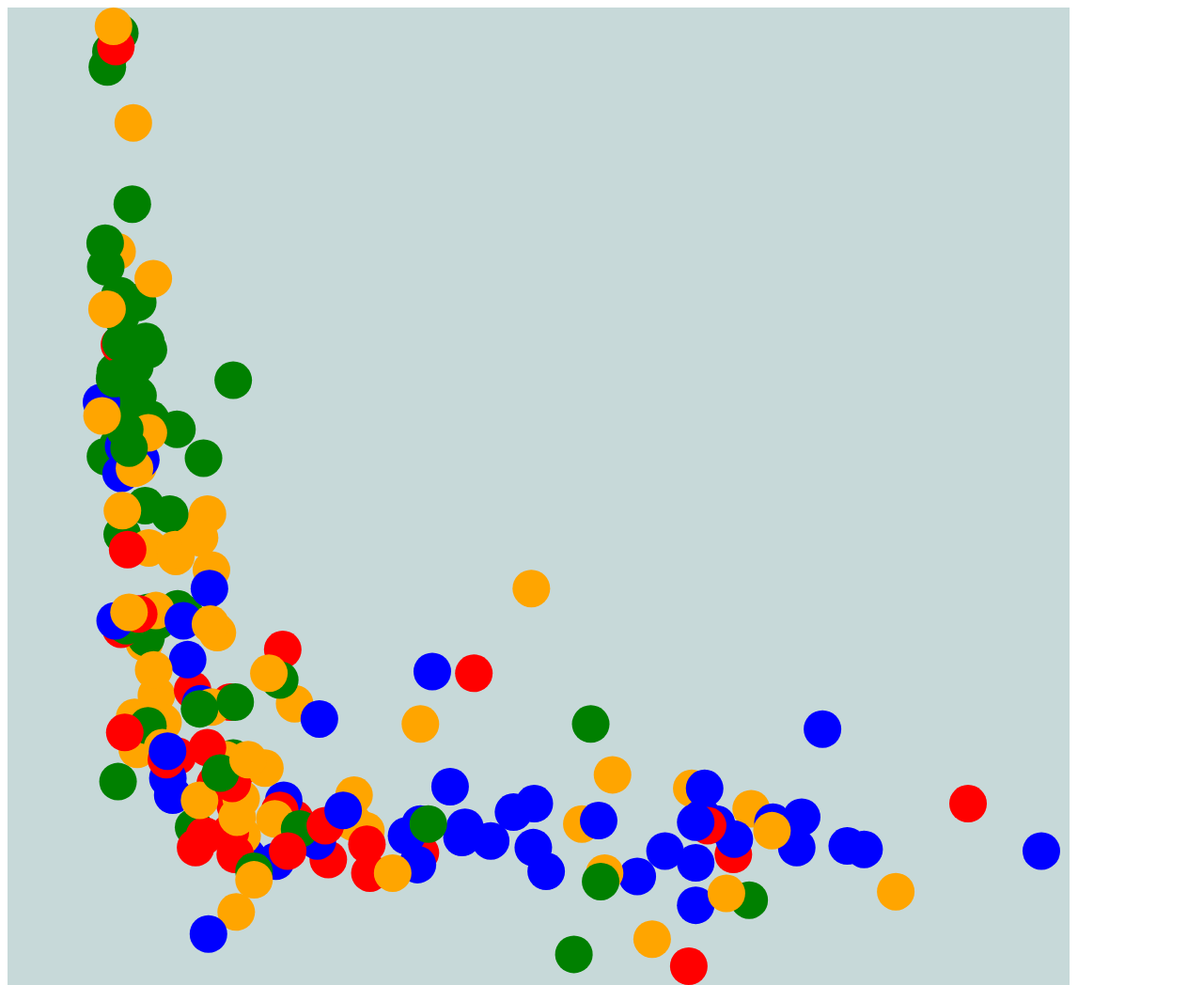
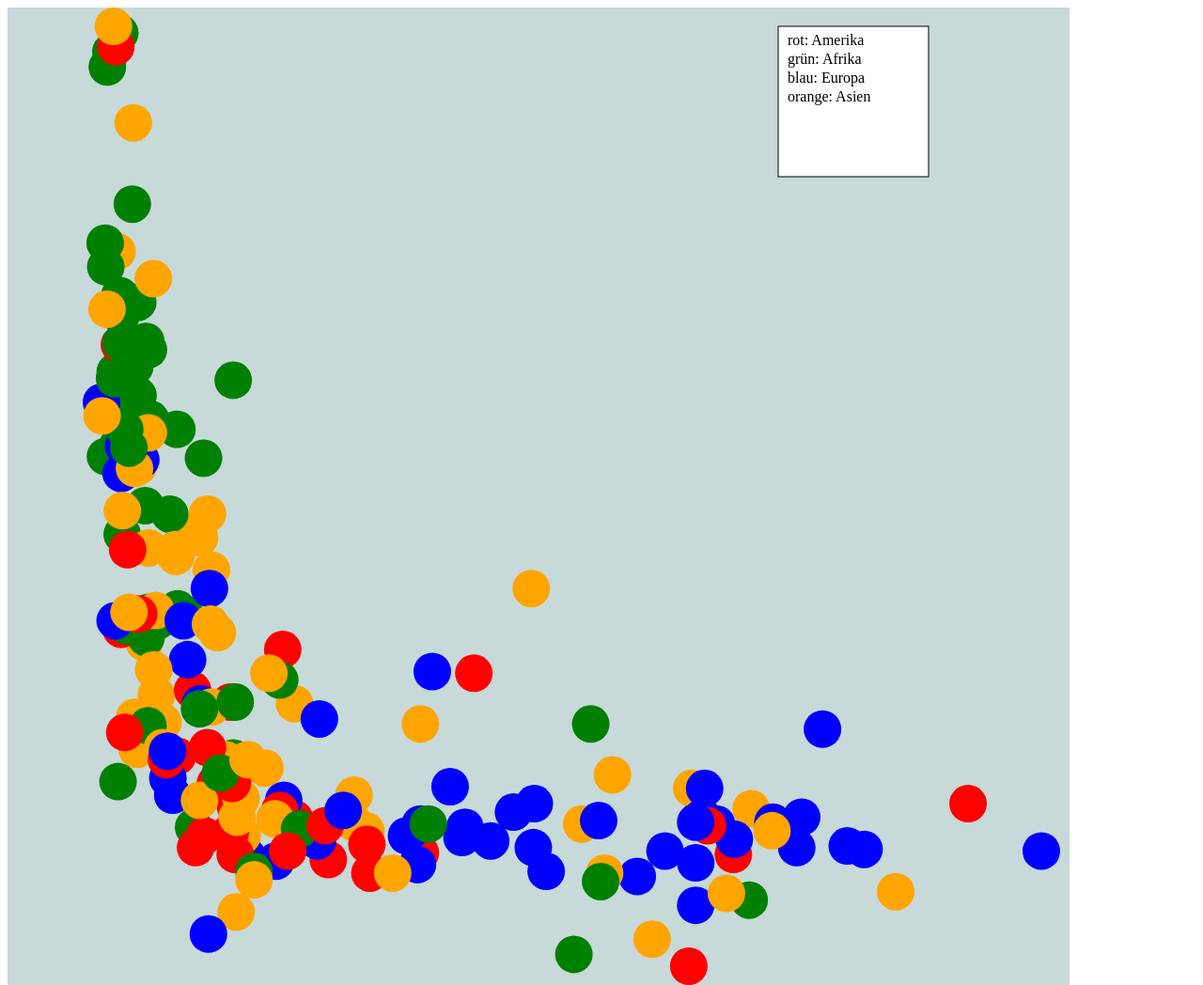
Before and after one commit to tu0711/Assignment_Visualisierung, a plain HTML site: page index.html in a window 1280 px wide. Shown: the top 1048 px of the page at 94% size. Drawn offline with nearby package versions, Linux system fonts and the light colour scheme.

Commit message:
Legende und Farben hinzugefügt

```diff
--- a/styles.css
+++ b/styles.css
@@ -10,3 +10,11 @@ color: black;
 .chart {
   background-color: #C7D9D9;
 }
+
+
+
+.legend {
+  font-size: 12px;
+  font-family: sans-serif;
+  fill: black;
+}
--- a/visualization.js
+++ b/visualization.js
@@ -20,10 +20,6 @@ d3.csv("gapminder.csv").then(function(dataset) {
 
 
 
-
-
-
-
   // AXES
 
   const margin = {top: 20, right: 30, bottom: 30, left: 100};
@@ -35,7 +31,7 @@ let svg = d3.select("svg")
   .attr("class", "chart");
 
 let chart = svg.append("g")                                                       // aus Vorlesung
-  .attr("transform", "translate(" + margin.left + "," + margin.top + ")")         // aus Vorlesung
+.attr("transform", "translate(" + margin.left + "," + margin.top + ")")         // aus Vorlesung
 .selectAll("circle")
 .data(dataset)
 .enter()
@@ -58,6 +54,46 @@ return scaleY(d[param2]) ; })   // cy aus CSV / Babies per Woman
 });
 
 
+
+
+svg.append("rect")
+  .attr("x", svgWidth - 180)
+  .attr("y", 20)
+  .attr("width", 160)
+  .attr("height", 160)
+  .attr("fill", "white")
+  .attr("stroke", "black")
+
+
+svg.append("text")
+  .attr("class", "legende")
+  .attr("x", svgWidth - 170)
+  .attr("y", 40)
+  .text("rot: Amerika");
+
+  svg.append("text")
+  .attr("class", "legende")
+  .attr("x", svgWidth - 170)
+  .attr("y", 60)
+  .text("grün: Afrika");
+
+  svg.append("text")
+  .attr("class", "legende")
+  .attr("x", svgWidth - 170)
+  .attr("y", 80)
+  .text("blau: Europa");
+
+  svg.append("text")
+  .attr("class", "legende")
+  .attr("x", svgWidth - 170)
+  .attr("y", 100)
+  .text("orange: Asien");
+
+
+
+
+
+
   }, function(reason) {
 console.log(reason); // Error! In many browsers, press F12 to see the console d3.select("body")
     d3.select("body")
```
